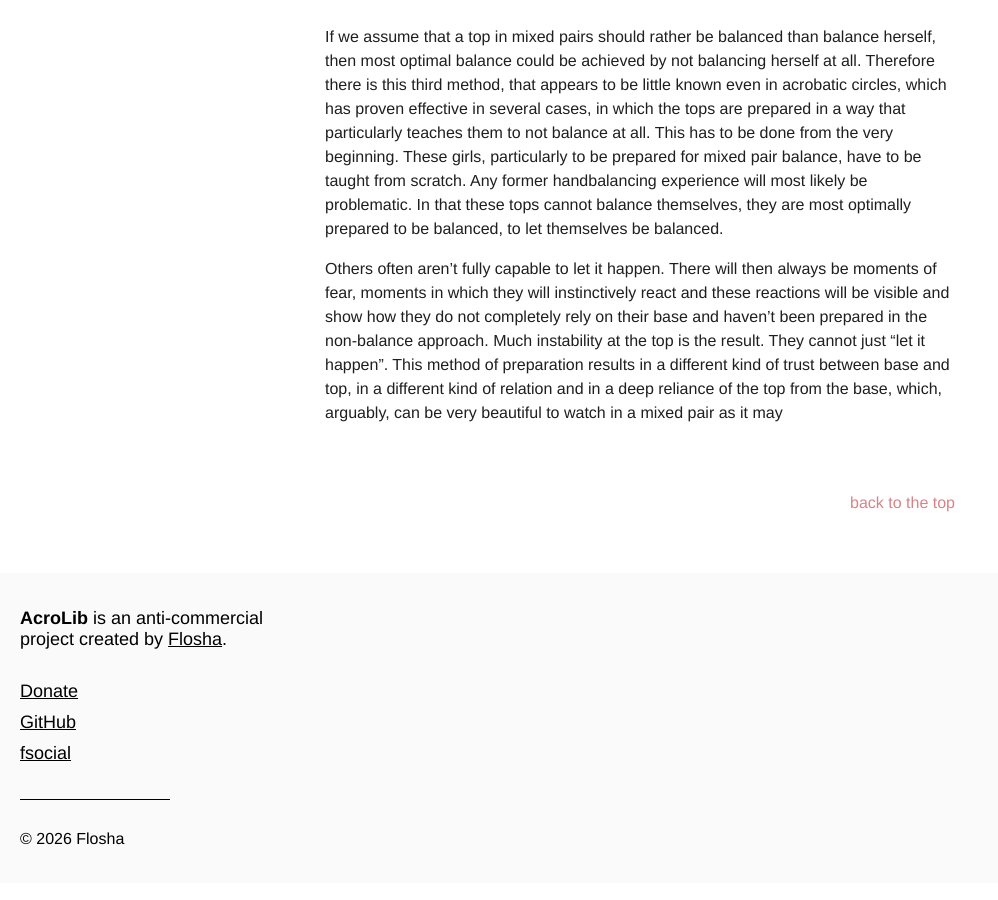
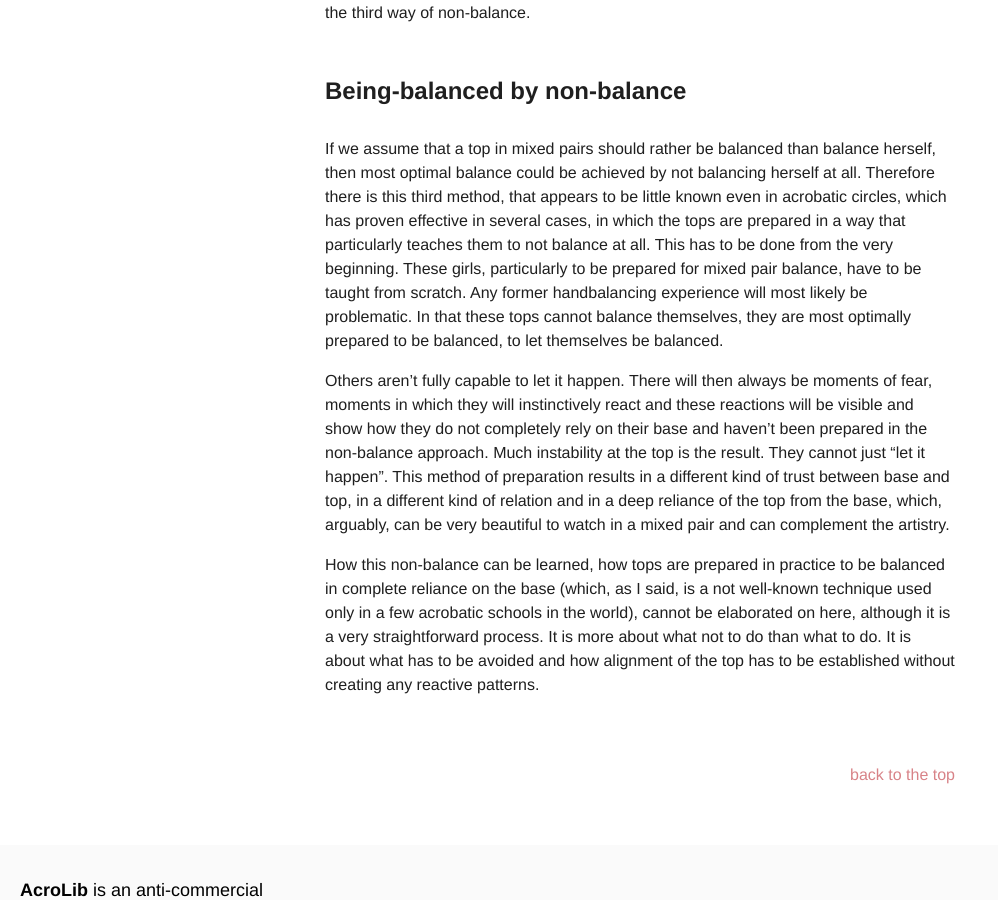
Before and after one commit to floshin/acrolib, a Jekyll site: the page built from training/approaches-to-balance.md, in a window 1280 px wide and 900 px high, scrolled down 5107 px. Shown: the whole window, without its empty margins (0-998 px from the left). Built offline with Jekyll 4.4.1, drawn with Linux system fonts in a browser that asks for light colours; our own code applies the rules of GitHub Pages for plain Markdown files; some of the changed text lies outside the part shown.

Commit message:
Update approaches-to-balance.md

```diff
--- a/training/approaches-to-balance.md
+++ b/training/approaches-to-balance.md
@@ -64,6 +65,8 @@
 
 The other approach, and this is how Handbalancing is learned e.g. by the handbalancers of Kyiv or the tops of our coach Galina Sinyavskaya, may be described as bottom-up balance. Here no movement at the top is allowed; the handstand is always kept in alignment and any little over- or underbalance is fought against by the hands only, just as one who can effectively stand on ones feet will only need to use the muscles of his feet slightly in order to keep standing, whereas the toddler will wobble around at the upper body and hips, since alignment has not yet been established.
 
+How handstands can be learned in this more effective bottom-up technique is too complex to deal with here. Books could be filled to explain it, but we may at least roughly outline the process in a future article.
+
 In the first approach usually the balance is learned first and only then the alignment is tried to be perfected; but every now and then, and usually very often so, the handstand will be out-of-alignment, sometimes from the very beginning, and then one attempts and is able to move body parts around either to bring them back into alignment or simply to keep standing out-of-alignment.
 
 In the second approach the alignment is learned first and balance is only allowed in-alignment. A loss of alignment equals then a loss of balance, because the alignment *is* ones balance, whereas in the first approach they are separate things. That means that one will exit the handstand as soon as alignment is lost, but it also means that the alignment won't be lost easily, since the entire practice rests on perfecting and stabilising the alignment.
@@ -79,4 +82,6 @@
 
 If we assume that a top in mixed pairs should rather be balanced than balance herself, then most optimal balance could be achieved by not balancing herself at all. Therefore there is this third method, that appears to be little known even in acrobatic circles, which has proven effective in several cases, in which the tops are prepared in a way that particularly teaches them to not balance at all. This has to be done from the very beginning. These girls, particularly to be prepared for mixed pair balance, have to be taught from scratch. Any former handbalancing experience will most likely be problematic. In that these tops cannot balance themselves, they are most optimally prepared to be balanced, to let themselves be balanced.
 
-Others often aren't fully capable to let it happen. There will then always be moments of fear, moments in which they will instinctively react and these reactions will be visible and show how they do not completely rely on their base and haven't been prepared in the non-balance approach. Much instability at the top is the result. They cannot just "let it happen". This method of preparation results in a different kind of trust between base and top, in a different kind of relation and in a deep reliance of the top from the base, which, arguably, can be very beautiful to watch in a mixed pair as it may
+Others aren't fully capable to let it happen. There will then always be moments of fear, moments in which they will instinctively react and these reactions will be visible and show how they do not completely rely on their base and haven't been prepared in the non-balance approach. Much instability at the top is the result. They cannot just "let it happen". This method of preparation results in a different kind of trust between base and top, in a different kind of relation and in a deep reliance of the top from the base, which, arguably, can be very beautiful to watch in a mixed pair and can complement the artistry.
+
+How this non-balance can be learned, how tops are prepared in practice to be balanced in complete reliance on the base (which, as I said, is a not well-known technique used only in a few acrobatic schools in the world), cannot be elaborated on here, although it is a very straightforward process. It is more about what not to do than what to do. It is about what has to be avoided and how alignment of the top has to be established without creating any reactive patterns.
```
Also changed, not shown: other parts of training/approaches-to-balance.md (+2 -1 lines).
